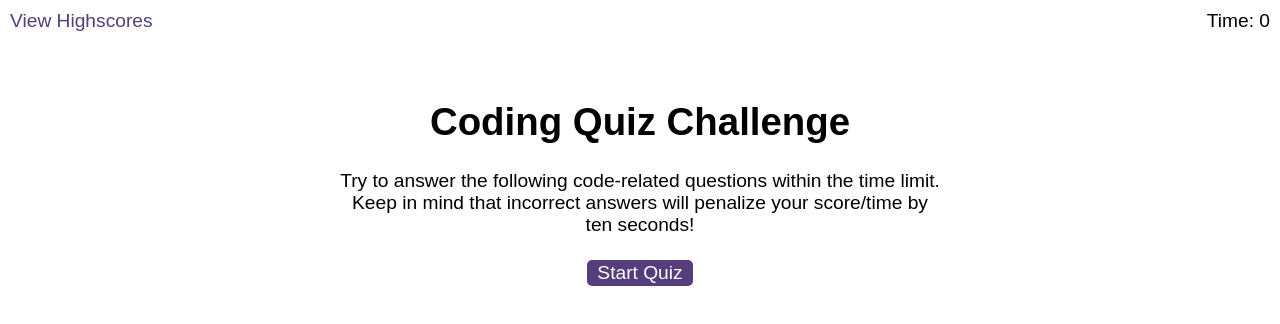
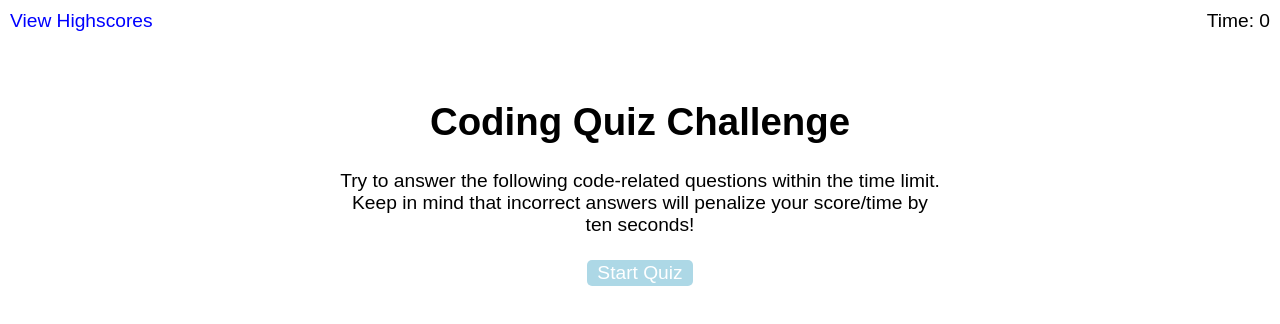
Before and after one commit to CharlenaCaine/Code-Quiz--main, a plain HTML site: page index.html in a window 1280 px wide. Drawn offline with Linux system fonts and the light colour scheme.

Commit message:
changed colour of text, button and hover button.

```diff
--- a/assets/css/styles.css
+++ b/assets/css/styles.css
@@ -4,13 +4,13 @@ body {
 }
 
 a {
-  color: #563d7c;
+  color: blue;
   text-decoration: none;
   transition: color 0.1s;
 }
 
 a:hover {
-  color: #8570a5;
+  color: lightblue;
 }
 
 button {
@@ -18,7 +18,7 @@ button {
   margin: 5px;
   cursor: pointer;
   font-size: 100%;
-  background-color: #563d7c;
+  background-color: lightblue;
   border-radius: 5px;
   padding: 2px 10px;
   color: white;
@@ -27,7 +27,7 @@ button {
 }
 
 button:hover {
-  background-color: #8570a5;
+  background-color: blue;
 }
 
 .choices button {
```
